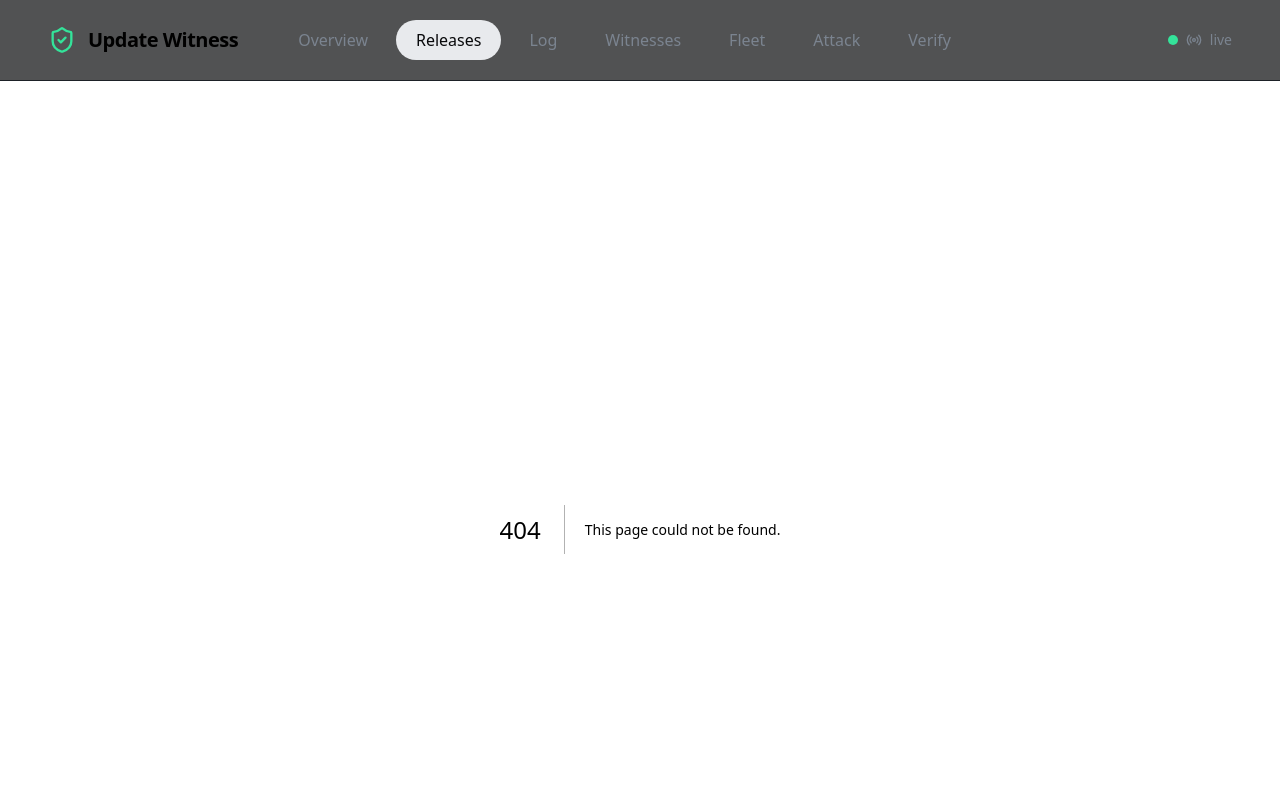
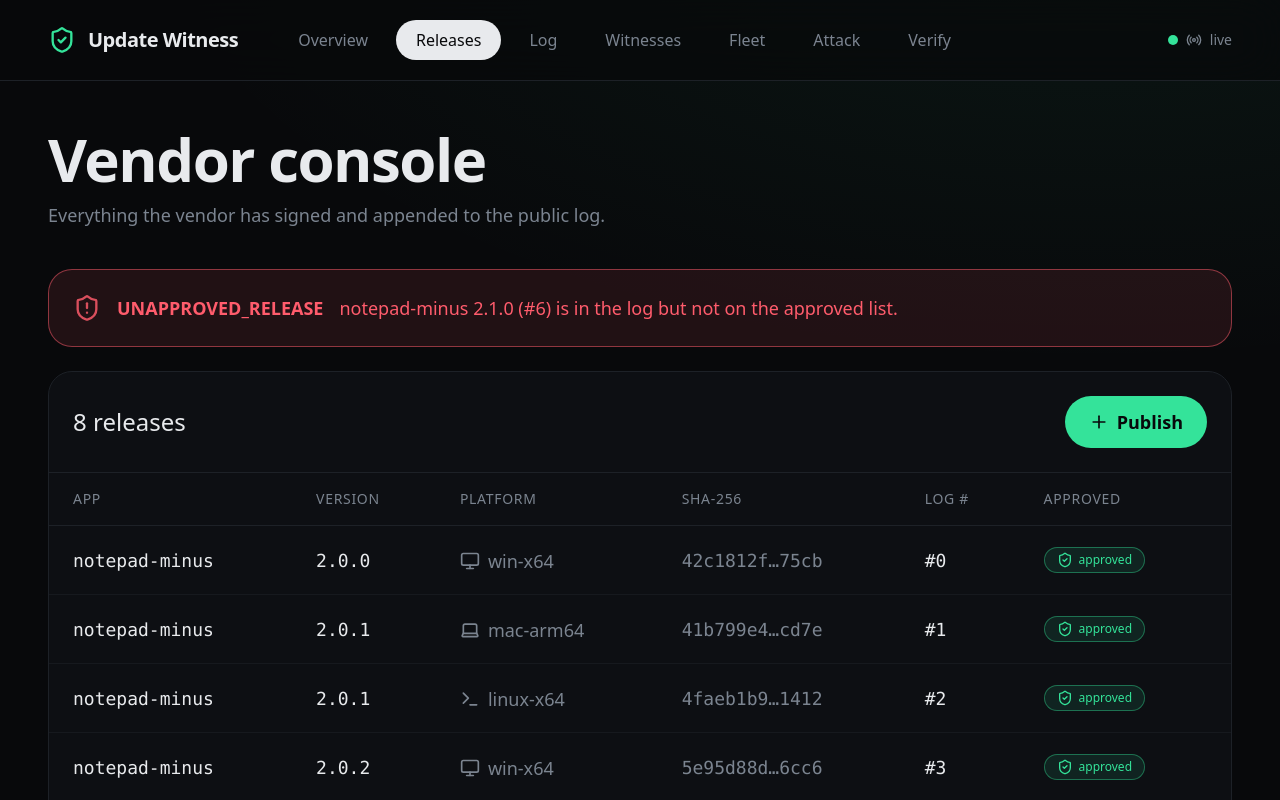
Before and after one commit to kryyo1441/quorum, a Next.js app in the folder apps/web/: page /releases in a window 1280 px wide. Before the commit this address had no page. Shown: the top 800 px of the page. Built offline with nearby package versions, Linux system fonts and the light colour scheme.

Commit message:
web: add releases page

```diff
--- /dev/null
+++ b/apps/web/app/releases/page.tsx
@@ -0,0 +1,6 @@
+import { Title } from "@/components/ui";
+import { ReleasesTable } from "@/components/releases-table";
+
+export default function Releases() {
+  return (<><Title sub="Everything the vendor has signed and appended to the public log.">Vendor console</Title><ReleasesTable /></>);
+}
```
